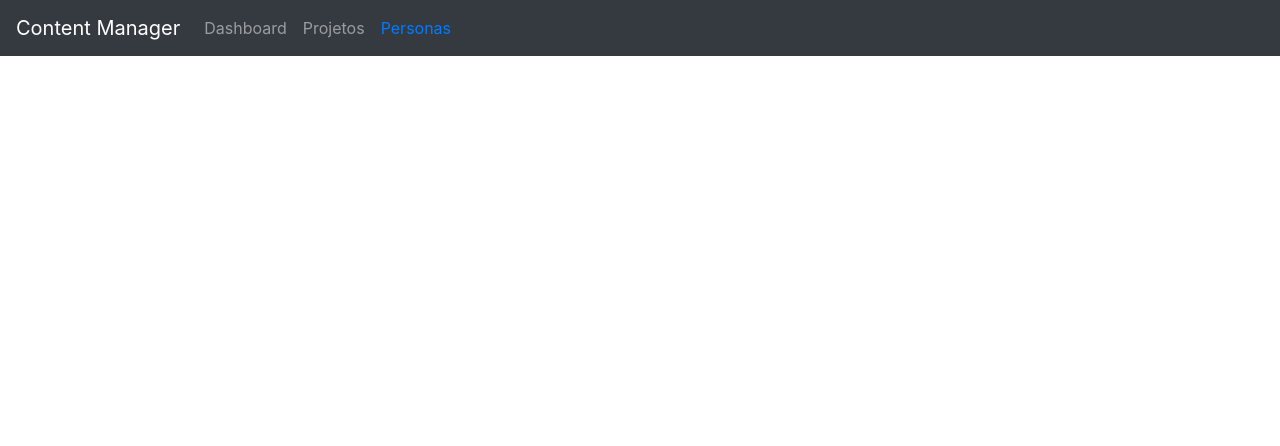
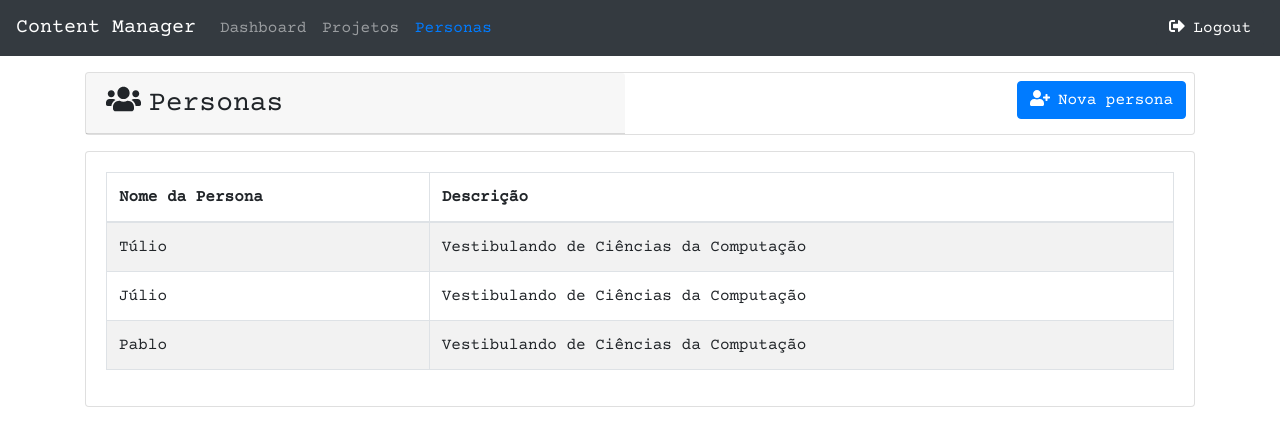
Before and after one commit to sinkingstars/content-manager-web, a React (Create React App) app: page /personastable in a window 1280 px wide. Shown: the top 446 px of the page. Built offline with nearby package versions, Linux system fonts and the light colour scheme.

Commit message:
Added personasCrud and personasTable Mock layout

```diff
--- a/package.json
+++ b/package.json
@@ -4,6 +4,8 @@
   "private": true,
   "dependencies": {
     "@fortawesome/fontawesome-svg-core": "^1.2.32",
+    "@fortawesome/free-solid-svg-icons": "^5.15.1",
+    "@fortawesome/react-fontawesome": "^0.1.11",
     "@testing-library/jest-dom": "^4.2.4",
     "@testing-library/react": "^9.5.0",
     "@testing-library/user-event": "^7.2.1",
--- a/public/index.html
+++ b/public/index.html
@@ -1,14 +1,12 @@
 <!DOCTYPE html>
 <html lang="en">
-  <head>
+
+<head>
     <meta charset="utf-8" />
     <link rel="icon" href="%PUBLIC_URL%/favicon.ico" />
     <meta name="viewport" content="width=device-width, initial-scale=1" />
     <meta name="theme-color" content="#000000" />
-    <meta
-      name="description"
-      content="Web site created using create-react-app"
-    />
+    <meta name="description" content="Web site created using create-react-app" />
     <link rel="apple-touch-icon" href="%PUBLIC_URL%/logo192.png" />
     <!--
       manifest.json provides metadata used when your web app is installed on a
@@ -24,9 +22,10 @@
       work correctly both with client-side routing and a non-root public URL.
       Learn how to configure a non-root public URL by running `npm run build`.
     -->
-    <title>React App</title>
-  </head>
-  <body>
+    <title>Content Manager</title>
+</head>
+
+<body>
     <noscript>You need to enable JavaScript to run this app.</noscript>
     <div id="root"></div>
     <!--
@@ -39,5 +38,6 @@
       To begin the development, run `npm start` or `yarn start`.
       To create a production bundle, use `npm run build` or `yarn build`.
     -->
-  </body>
+</body>
+
 </html>
--- a/src/App.css
+++ b/src/App.css
@@ -1,38 +1,4 @@
-.App {
-  text-align: center;
+@import url('https://fonts.googleapis.com/css2?family=Courier+Prime&display=swap');
+body {
+    font-family: 'Courier Prime', monospace;
 }
-
-.App-logo {
-  height: 40vmin;
-  pointer-events: none;
-}
-
-@media (prefers-reduced-motion: no-preference) {
-  .App-logo {
-    animation: App-logo-spin infinite 20s linear;
-  }
-}
-
-.App-header {
-  background-color: #282c34;
-  min-height: 100vh;
-  display: flex;
-  flex-direction: column;
-  align-items: center;
-  justify-content: center;
-  font-size: calc(10px + 2vmin);
-  color: white;
-}
-
-.App-link {
-  color: #61dafb;
-}
-
-@keyframes App-logo-spin {
-  from {
-    transform: rotate(0deg);
-  }
-  to {
-    transform: rotate(360deg);
-  }
-}
--- a/src/App.jsx
+++ b/src/App.jsx
@@ -1,24 +1,31 @@
 import React from "react";
 import Navbar from "./components/navbar/navbar.jsx";
 import { BrowserRouter as Router, Switch, Route } from "react-router-dom";
+import {Container } from "react-bootstrap";
 
 //ROUTES
-import Personas from "./components/personas/table/personasTable";
+import PersonasTable from "./components/personas/table/personasTable";
+import PersonasCrud from "./components/personas/crud/personasCrud"
 
 //CSS
+import "bootstrap/dist/css/bootstrap.min.css";
 import "./App.css";
-import "bootstrap/dist/css/bootstrap.min.css";
 
 function App() {
   return (
     <React.Fragment>
       <Router>
-      <Navbar></Navbar>
-        <Switch>
-          <Route path="/personas">
-            <Personas />
-          </Route>
-        </Switch>
+        <Navbar></Navbar>
+        <Container>
+          <Switch>
+            <Route path="/personastable">
+              <PersonasTable />
+            </Route>
+            <Route path="/personascrud">
+              <PersonasCrud />
+            </Route>
+          </Switch>
+        </Container>
       </Router>
     </React.Fragment>
   );
--- a/src/components/navbar/navbar.jsx
+++ b/src/components/navbar/navbar.jsx
@@ -1,6 +1,8 @@
 import React from "react";
-import { Navbar as BootstrapNavbar, Nav } from "react-bootstrap";
+import { Navbar as BootstrapNavbar, Nav, Button } from "react-bootstrap";
 import { Link } from "react-router-dom";
+import { FontAwesomeIcon } from "@fortawesome/react-fontawesome";
+import { faSignOutAlt } from "@fortawesome/free-solid-svg-icons";
 
 function Navbar() {
   return (
@@ -10,9 +12,13 @@ function Navbar() {
         <Nav.Link href="#">Dashboard</Nav.Link>
         <Nav.Link href="#">Projetos</Nav.Link>
         <Nav.Link>
-          <Link to="/personas">Personas</Link>
+          <Link to="/personastable">Personas</Link>
         </Nav.Link>
       </Nav>
+      <Button variant="dark">
+        <FontAwesomeIcon icon={faSignOutAlt} className="mr-2" />
+        Logout
+      </Button>
     </BootstrapNavbar>
   );
 }
--- /dev/null
+++ b/src/components/personas/crud/personasCrud.jsx
@@ -0,0 +1,65 @@
+import React from "react";
+import { Col, Row, Card, Button, Form } from "react-bootstrap";
+import { FontAwesomeIcon } from "@fortawesome/react-fontawesome";
+import { faUser, faSave, faTrash } from "@fortawesome/free-solid-svg-icons";
+
+function PersonasCrud() {
+  return (
+    <Row>
+      <Col>
+        <Card className="mt-3">
+          <Row>
+            <Col>
+              <Card.Header as="h3">
+                <FontAwesomeIcon icon={faUser} className="mr-2" />
+                Persona - Novo
+              </Card.Header>
+            </Col>
+            <Col>
+              <Button className="float-right mt-2 mr-2">
+                <FontAwesomeIcon icon={faSave} className="mr-2" />
+                Salvar
+              </Button>
+              <Button variant="danger" className="float-right mt-2 mr-2">
+                <FontAwesomeIcon icon={faTrash} className="mr-2" />
+                Remover
+              </Button>
+            </Col>
+          </Row>
+        </Card>
+
+        <Card className="mt-3">
+          <Card.Body>
+            <Row>
+              <Col>
+                <Form>
+                  <Form.Group controlId="nome">
+                    <Form.Label>Nome da Persona</Form.Label>
+                    <Form.Control type="text" />
+                  </Form.Group>
+
+                  <Form.Group controlId="descricao">
+                    <Form.Label>Descrição</Form.Label>
+                    <Form.Control type="text" />
+                  </Form.Group>
+
+                  <Form.Group controlId="caracteristicas">
+                    <Form.Label>Características</Form.Label>
+                    <Form.Control as="textarea" rows={3} />
+                  </Form.Group>
+
+                  <Form.Group controlId="principaisDores">
+                    <Form.Label>Principais Dores</Form.Label>
+                    <Form.Control as="textarea" rows={3} />
+                  </Form.Group>
+                </Form>
+              </Col>
+            </Row>
+          </Card.Body>
+        </Card>
+      </Col>
+    </Row>
+  );
+}
+
+export default PersonasCrud;
--- a/src/components/personas/table/personasTable.jsx
+++ b/src/components/personas/table/personasTable.jsx
@@ -1,10 +1,57 @@
 import React from "react";
+import { Col, Row, Card, Table, Button } from "react-bootstrap";
+import { FontAwesomeIcon } from "@fortawesome/react-fontawesome";
+import { faUserPlus, faUsers } from "@fortawesome/free-solid-svg-icons"
 
-function PersonasTable (){
-    return(
-        <h1>Personas table</h1>
-    )
-};
+function PersonasTable() {
+  return (
+    <Row>
+      <Col>
+        <Card className="mt-3">
+          <Row>
+            <Col>
+              <Card.Header as="h3">
+                <FontAwesomeIcon icon={faUsers} className="mr-2"/>
+                Personas</Card.Header>
+            </Col>
+            <Col>
+              <Button className="float-right mt-2 mr-2">
+                <FontAwesomeIcon icon={faUserPlus} className="mr-2"/>
+                Nova persona
+                </Button>
+            </Col>
+          </Row>
+        </Card>
 
+        <Card className="mt-3">
+          <Card.Body>
+            <Table striped bordered hover>
+              <thead>
+                <tr>
+                  <th>Nome da Persona</th>
+                  <th>Descrição</th>
+                </tr>
+              </thead>
+              <tbody>
+                <tr>
+                  <td>Túlio</td>
+                  <td>Vestibulando de Ciências da Computação</td>
+                </tr>
+                <tr>
+                  <td>Júlio</td>
+                  <td>Vestibulando de Ciências da Computação</td>
+                </tr>
+                <tr>
+                  <td>Pablo</td>
+                  <td>Vestibulando de Ciências da Computação</td>
+                </tr>
+              </tbody>
+            </Table>
+          </Card.Body>
+        </Card>
+      </Col>
+    </Row>
+  );
+}
 
 export default PersonasTable;
```
Also changed, not shown: 1 other file (tests, documents, lock files or other folders).
